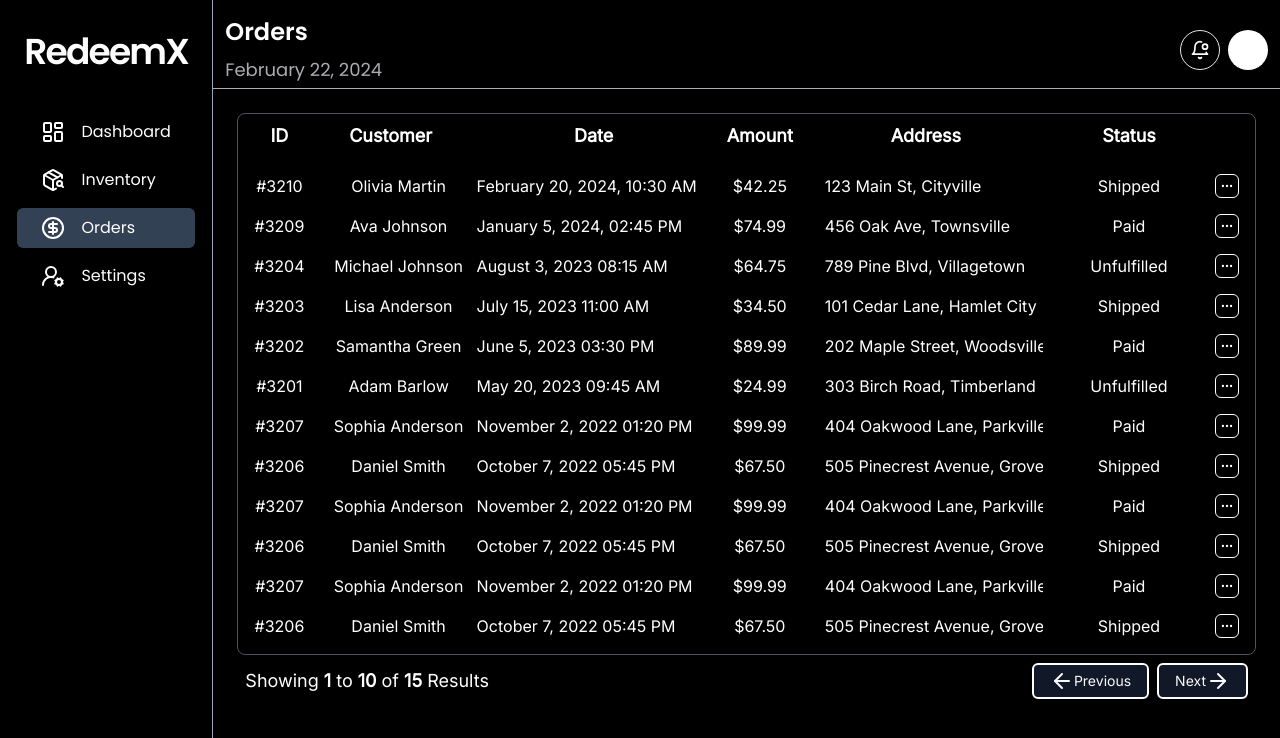
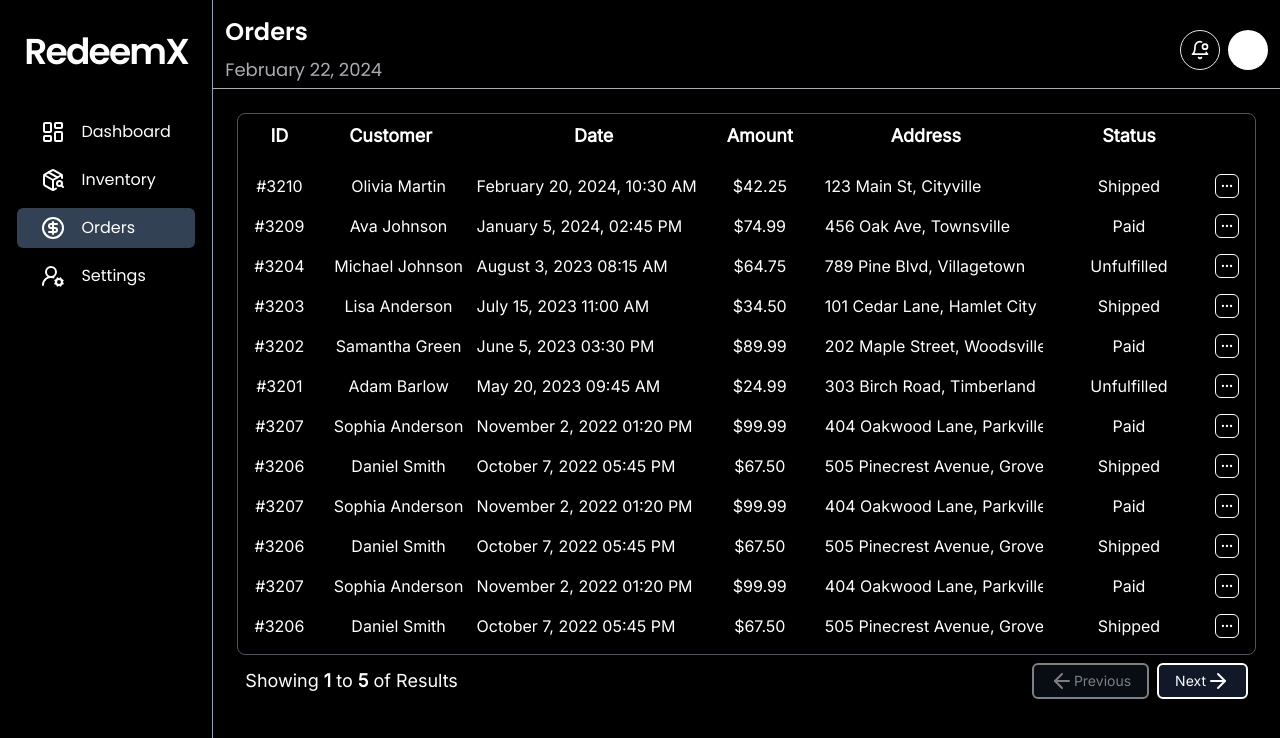
Before and after one commit to devvMuhammad/admin-redeemx, a Next.js app: page /orders in a window 1280 px wide. Shown: the top 738 px of the page. Built offline with nearby package versions, Linux system fonts and the light colour scheme.

Commit message:
added a pagination component

```diff
--- a/src/components/inventory/Pagination.tsx
+++ b/src/components/inventory/Pagination.tsx
@@ -1,20 +1,73 @@
+"use client";
 import { ArrowLeft, ArrowRight } from "lucide-react";
 import { Button } from "../ui/button";
+import { useCallback, useTransition } from "react";
+import { usePathname, useRouter, useSearchParams } from "next/navigation";
 
-export default function Pagination() {
+export default function Pagination({
+  currentProducts,
+  numberOfProducts,
+}: {
+  currentProducts: number;
+  numberOfProducts: number;
+}) {
+  const perPage = 5;
+  const numberOfPages = Math.ceil(numberOfProducts / perPage);
+  const router = useRouter();
+  const pathname = usePathname();
+  const searchParams = useSearchParams();
+  let currentPage = Number(searchParams.get("page") || 1);
+  const [isPending, startTransition] = useTransition();
+
+  const createQueryString = useCallback(
+    (key: string, value: string): string => {
+      const params = new URLSearchParams(searchParams.toString());
+      params.set(key, value);
+      return params.toString();
+    },
+    [searchParams]
+  );
+
+  function nextPage() {
+    currentPage++;
+    startTransition(() => {
+      router.push(
+        pathname + "?" + createQueryString("page", String(currentPage))
+      );
+    });
+  }
+  function prevPage() {
+    currentPage--;
+    startTransition(() => {
+      router.push(
+        pathname + "?" + createQueryString("page", String(currentPage))
+      );
+    });
+  }
+
   return (
     <div className="flex items-center justify-between p-2 text-lg rounded-lg">
       <h1>
         Showing <span className="font-bold">1</span> to{" "}
-        <span className="font-bold">10</span> of{" "}
-        <span className="font-bold">15</span> Results
+        <span className="font-bold">
+          {currentProducts < 5 ? currentProducts : 5}
+        </span>{" "}
+        of <span className="font-bold">{numberOfProducts}</span> Results
       </h1>
       <div className="flex items-center space-x-2">
-        <Button className="text-sm">
+        <Button
+          onClick={prevPage}
+          className="text-sm"
+          disabled={!currentPage || +currentPage === 1 || isPending}
+        >
           <ArrowLeft />
           Previous
         </Button>
-        <Button className="text-sm">
+        <Button
+          onClick={nextPage}
+          className="text-sm"
+          disabled={isPending || currentPage >= numberOfPages}
+        >
           Next <ArrowRight />
         </Button>
       </div>
```
